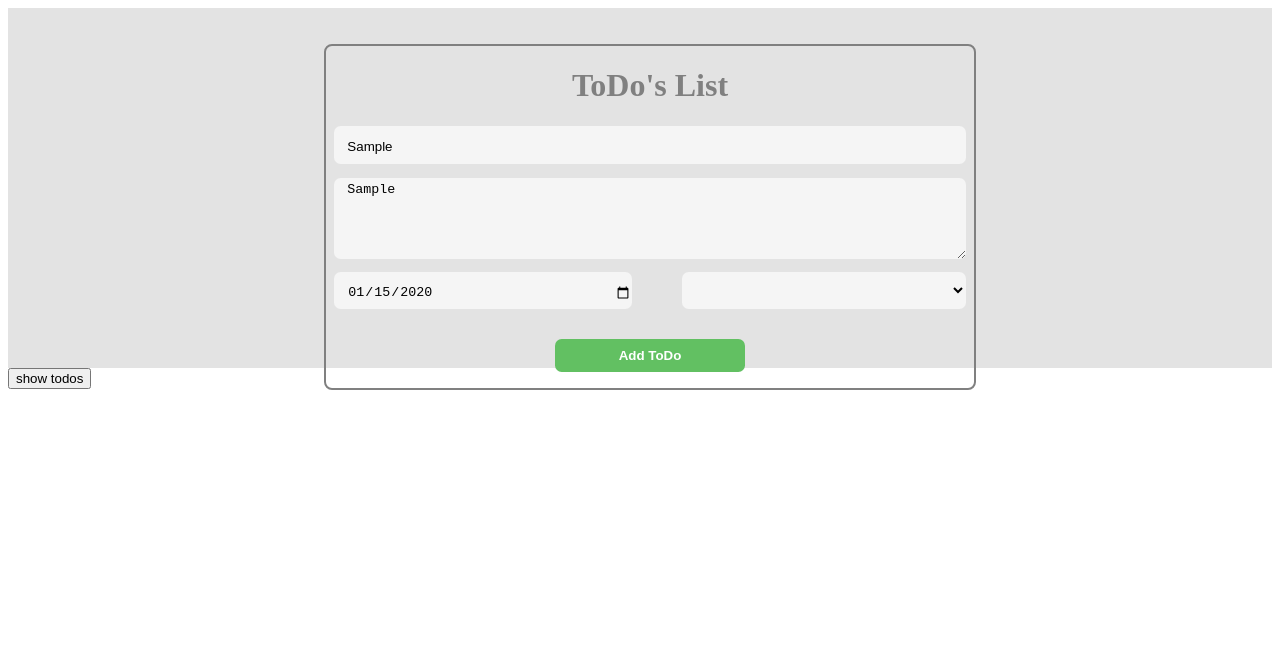
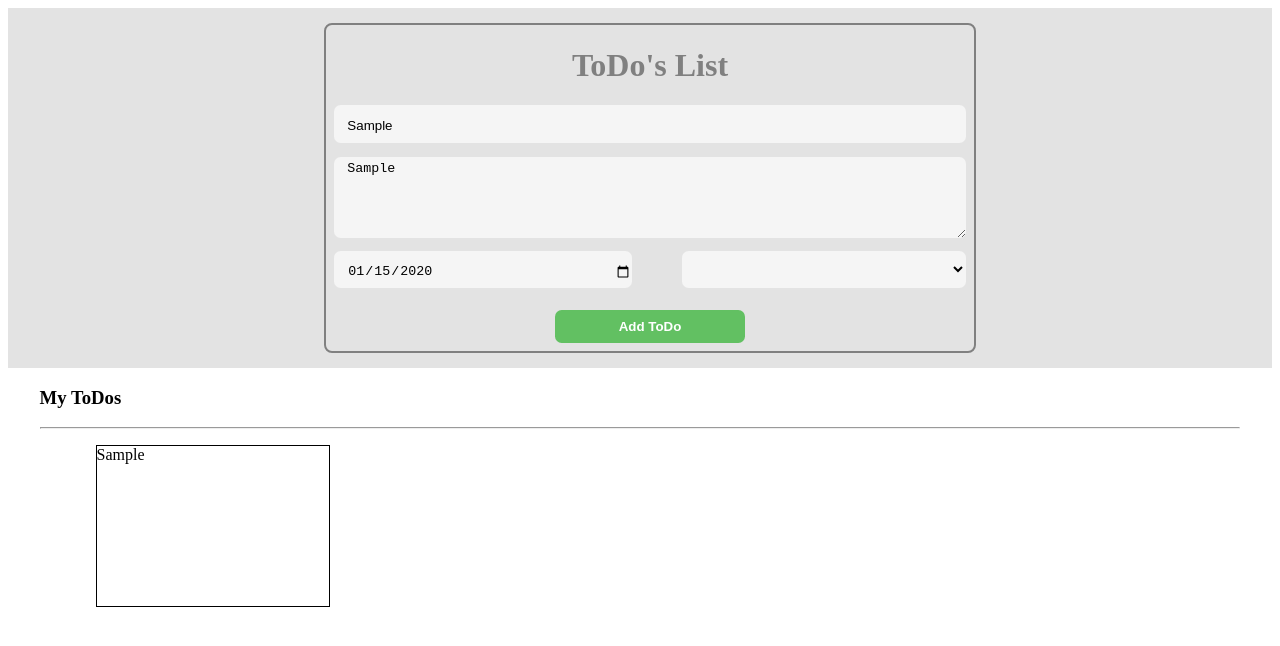
Before and after one commit to Adrian-DG/ToDoList_vuejs, a Vue app: page / in a window 1280 px wide. Both pictures are taken after typing "Sample", "Sample", "2020-01-15" into the empty fields and a click on the button "Add ToDo". Shown: the top 646 px of the page. Built offline with nearby package versions, Linux system fonts and the light colour scheme.

Commit message:
todos getter fiexed

```diff
--- a/src/App.vue
+++ b/src/App.vue
@@ -1,23 +1,19 @@
 <template>
   <div id="app">
     <form-component/>
-    <button type="button" @click="showTodos">show todos</button>
+    <todo-list-component/>
   </div>
 </template>
 
 <script>
 import FormComponent from './components/form-component.vue'
+import TodoListComponent from './components/todo-list-component.vue'
 
 export default {
   name: 'App',
   components: {
-    FormComponent
-  },
-  methods: {
-    showTodos(){
-      const todos = this.$store.getters.getToDos
-      console.log(todos)
-    }
+    FormComponent,
+    TodoListComponent
   }
 }
 </script>
--- a/src/components/form-component.vue
+++ b/src/components/form-component.vue
@@ -32,7 +32,15 @@ export default {
     },
     methods: {
         onSubmit(){
-            this.$store.commit('addToDo', this.todo) // Vuex  store  instance
+            const { title, body, date, priority, status } = this.todo
+
+            this.$store.commit('addToDo', {
+                title: title,
+                body: body,
+                date: date,
+                priority: priority,
+                status: status
+            }) // Vuex  store  instance
         }
     }
 }
@@ -41,7 +49,8 @@ export default {
 <style scoped>
     .header {
         width: 100%;
-        height: 45vh;
+        min-height: 45vh;
+        height: auto;
         background-color: #e3e3e3;
         display: flex;
         flex-direction: row;
@@ -50,7 +59,7 @@ export default {
     }
     .form-box {
         width: 50%;
-        height: 80%;
+        height: 70%;
     }
     .form {
         width: 100%;
@@ -84,8 +93,7 @@ export default {
     }
     .submit-box {
         width: 100%;
-        height: 30%;
-        padding: 1em 0;
+        padding: 0.5em 0;
         display: flex;
         flex-direction: row;
         justify-content: center;
--- /dev/null
+++ b/src/components/todo-list-component.vue
@@ -0,0 +1,47 @@
+<template>
+    <div class="container">
+        <div class="title">
+            <h3>My ToDos</h3>
+            <hr>
+        </div>
+        <ul class="todos-list">
+            <li class="todo-item" v-for="(todo, index) in myTodos" :key="index">
+                {{ todo.title }}
+            </li>
+        </ul>
+    </div>
+</template>
+
+<script>
+
+export default {
+    name: 'todo-list-component',
+    computed: {
+        myTodos() {
+            return this.$store.getters.getToDos
+        }
+    }
+}
+</script>
+
+<style scoped>
+    .container {
+        width: 95%;
+        height: 50vh;
+        margin: 1em auto;
+    }
+    .todos-list {
+        display: flex;
+        flex-direction: row;
+        justify-content: flex-start;
+        align-items: flex-start;
+        flex-wrap: wrap;
+    }
+    .todo-item {
+        width: 20%;
+        height: 20vh;
+        border: 1px solid black;
+        list-style: none;
+        margin: 0 1em;
+    }
+</style>
```
